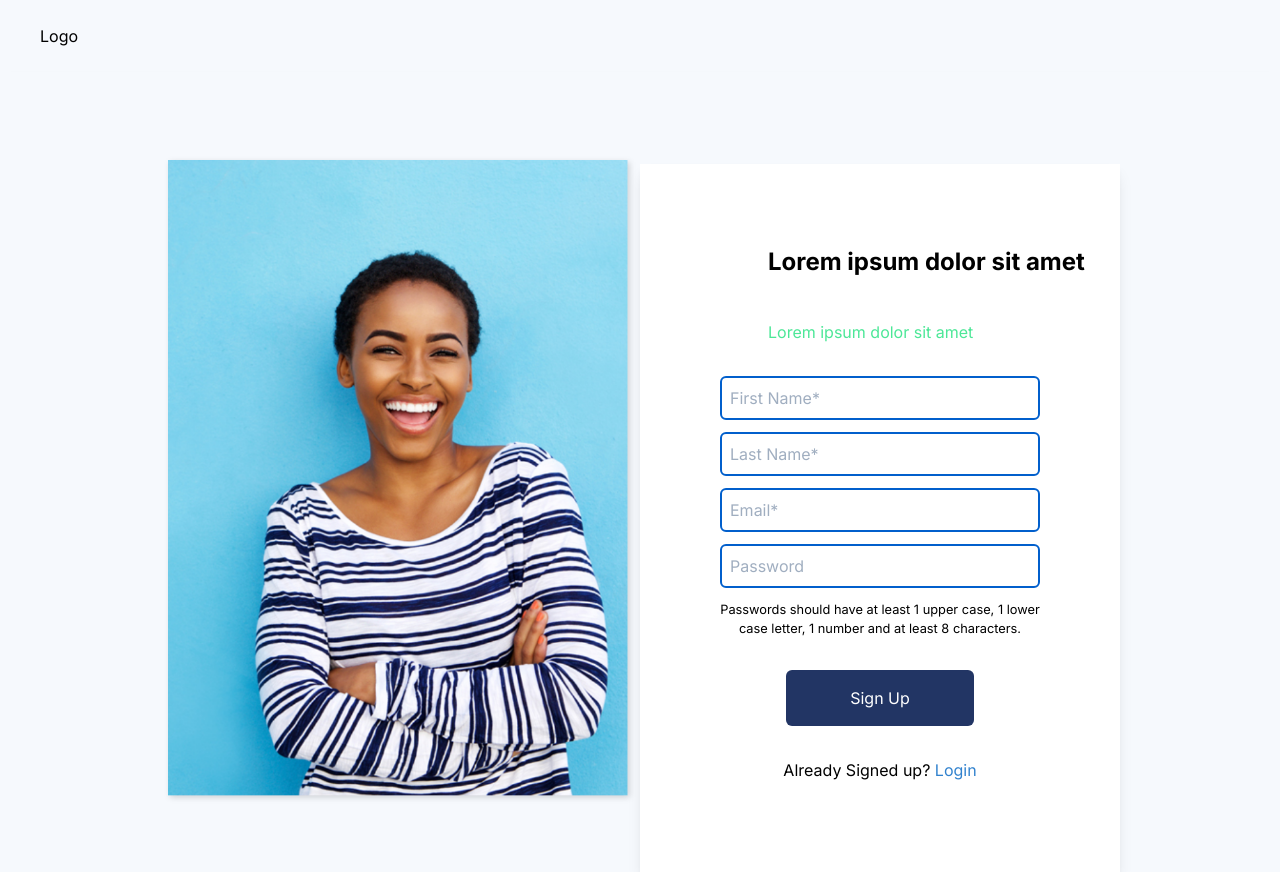
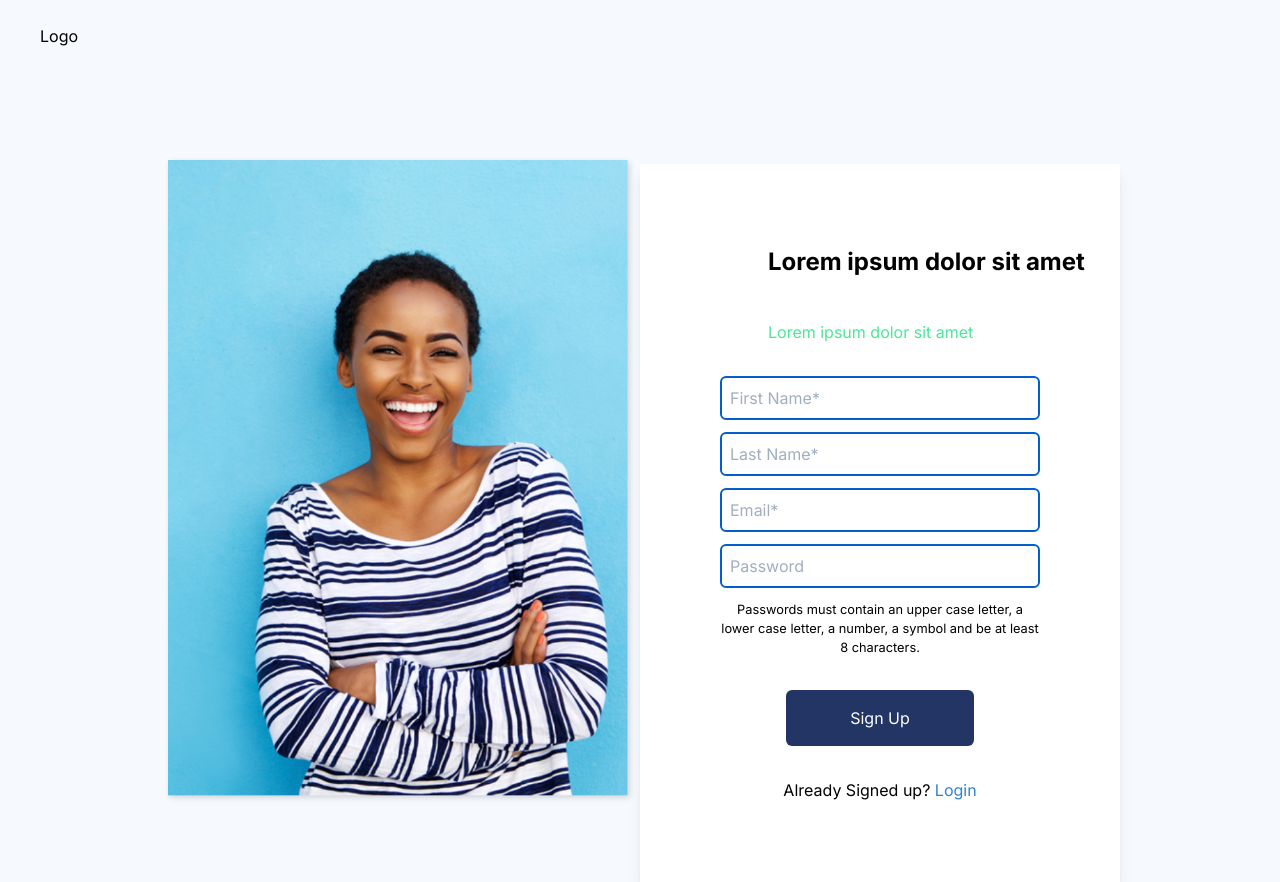
Before and after one commit to onedebos/intraverse-test, a React (Create React App) app: page /register in a window 1280 px wide. Built offline with nearby package versions, Linux system fonts and the light colour scheme.

Commit message:
update password instructions

```diff
--- a/src/components/Register.tsx
+++ b/src/components/Register.tsx
@@ -79,8 +79,8 @@ const Register: React.FC<RegisterProps> = ({
               pattern="^(?=.*[a-z])(?=.*[A-Z])(?=.*[0-9])(?=.*[!@#$%^&*_=+-]).{8,}$"
             />
             <small className="text-center px-20">
-              Passwords should have at least 1 upper case, 1 lower case letter,
-              1 number and at least 8 characters.
+              Passwords must contain an upper case letter, a lower case letter,
+              a number, a symbol and be at least 8 characters.
             </small>
 
             <div className="text-center">
```
